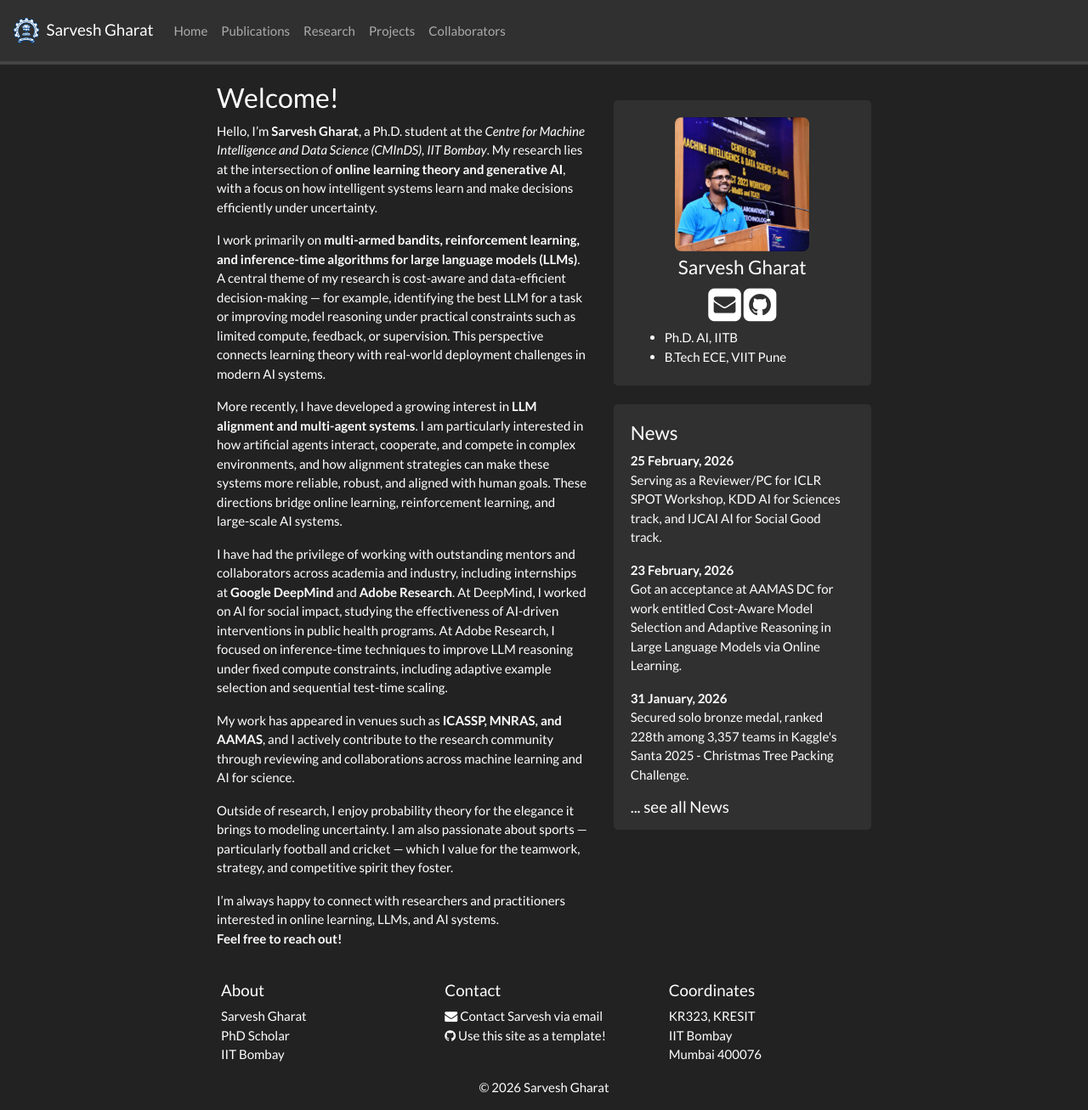
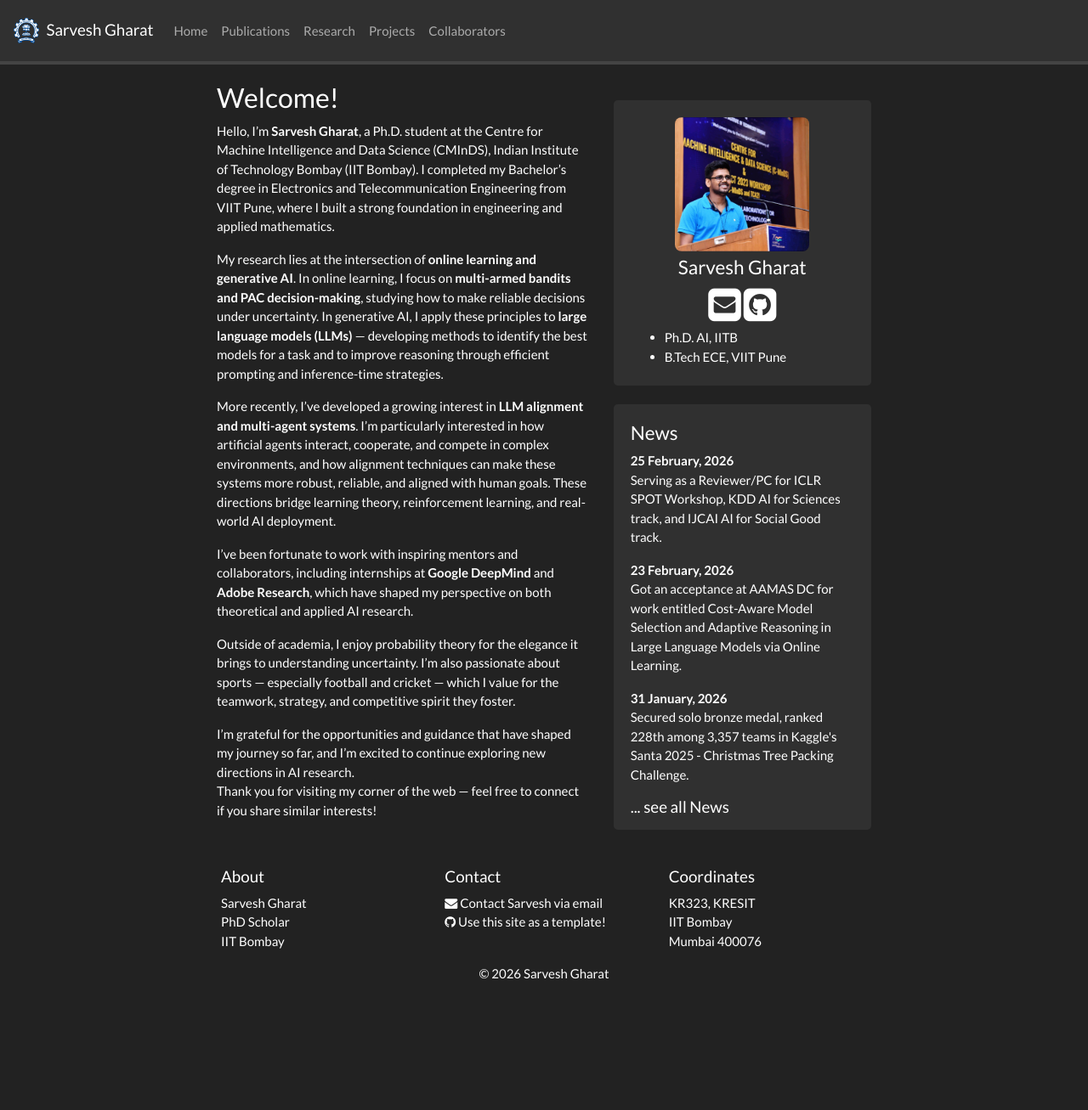
Before and after one commit to SarveshVGharat/SarveshVGharat.github.io, a Jekyll site: the page built from _pages/home.md, in a window 1280 px wide and 1307 px high. Shown: the whole window at 85% size. Built offline with Jekyll 4.4.1, drawn with Linux system fonts in a browser that asks for light colours; nearby versions of some CDN libraries; a style sheet for code colours, icons or effects is not loaded.

Commit message:
Revise personal introduction and research interests
Updated personal introduction and research focus in home.md to reflect educational background and current interests.

```diff
--- a/_pages/home.md
+++ b/_pages/home.md
@@ -7,17 +7,15 @@ permalink: /
 
 ### Welcome!
 
-Hello, I’m **Sarvesh Gharat**, a Ph.D. student at the *Centre for Machine Intelligence and Data Science (CMInDS), IIT Bombay*. My research lies at the intersection of **online learning theory and generative AI**, with a focus on how intelligent systems learn and make decisions efficiently under uncertainty.
+Hello, I’m **Sarvesh Gharat**, a Ph.D. student at the Centre for Machine Intelligence and Data Science (CMInDS), Indian Institute of Technology Bombay (IIT Bombay). I completed my Bachelor’s degree in Electronics and Telecommunication Engineering from VIIT Pune, where I built a strong foundation in engineering and applied mathematics.
 
-I work primarily on **multi-armed bandits, reinforcement learning, and inference-time algorithms for large language models (LLMs)**. A central theme of my research is cost-aware and data-efficient decision-making — for example, identifying the best LLM for a task or improving model reasoning under practical constraints such as limited compute, feedback, or supervision. This perspective connects learning theory with real-world deployment challenges in modern AI systems.
+My research lies at the intersection of **online learning and generative AI**. In online learning, I focus on **multi-armed bandits and PAC decision-making**, studying how to make reliable decisions under uncertainty. In generative AI, I apply these principles to **large language models (LLMs)** — developing methods to identify the best models for a task and to improve reasoning through efficient prompting and inference-time strategies.
 
-More recently, I have developed a growing interest in **LLM alignment and multi-agent systems**. I am particularly interested in how artificial agents interact, cooperate, and compete in complex environments, and how alignment strategies can make these systems more reliable, robust, and aligned with human goals. These directions bridge online learning, reinforcement learning, and large-scale AI systems.
+More recently, I’ve developed a growing interest in **LLM alignment and multi-agent systems**. I’m particularly interested in how artificial agents interact, cooperate, and compete in complex environments, and how alignment techniques can make these systems more robust, reliable, and aligned with human goals. These directions bridge learning theory, reinforcement learning, and real-world AI deployment.
 
-I have had the privilege of working with outstanding mentors and collaborators across academia and industry, including internships at **Google DeepMind** and **Adobe Research**. At DeepMind, I worked on AI for social impact, studying the effectiveness of AI-driven interventions in public health programs. At Adobe Research, I focused on inference-time techniques to improve LLM reasoning under fixed compute constraints, including adaptive example selection and sequential test-time scaling.
+I’ve been fortunate to work with inspiring mentors and collaborators, including internships at **Google DeepMind** and **Adobe Research**, which have shaped my perspective on both theoretical and applied AI research.
 
-My work has appeared in venues such as **ICASSP, MNRAS, and AAMAS**, and I actively contribute to the research community through reviewing and collaborations across machine learning and AI for science.
+Outside of academia, I enjoy probability theory for the elegance it brings to understanding uncertainty. I’m also passionate about sports — especially football and cricket — which I value for the teamwork, strategy, and competitive spirit they foster.
 
-Outside of research, I enjoy probability theory for the elegance it brings to modeling uncertainty. I am also passionate about sports — particularly football and cricket — which I value for the teamwork, strategy, and competitive spirit they foster.
-
-I’m always happy to connect with researchers and practitioners interested in online learning, LLMs, and AI systems.
-**Feel free to reach out!**
+I’m grateful for the opportunities and guidance that have shaped my journey so far, and I’m excited to continue exploring new directions in AI research.
+Thank you for visiting my corner of the web — feel free to connect if you share similar interests!
```
